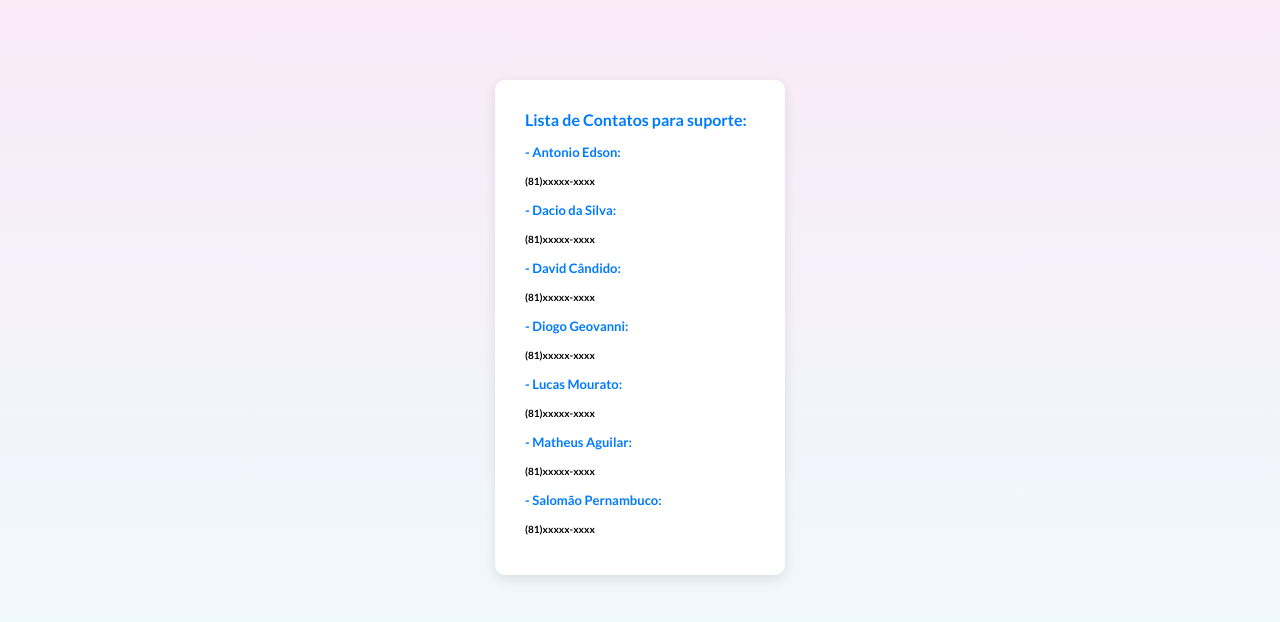
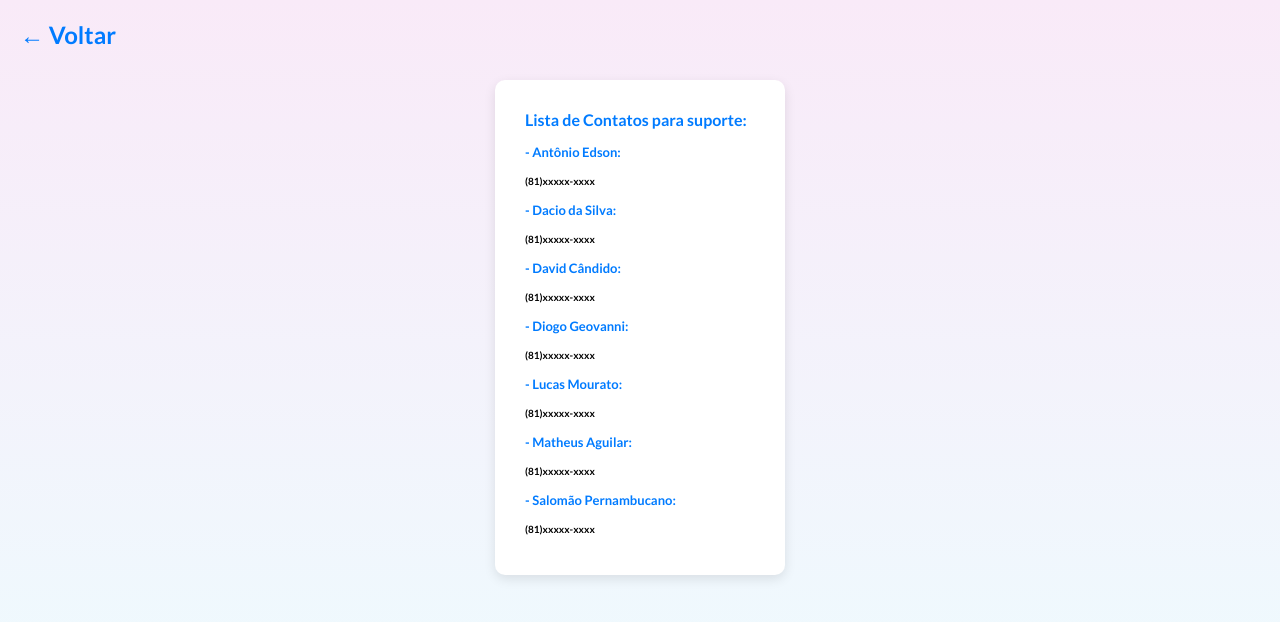
Before and after one commit to matheusarsenal/MED-ORG, a React (Vite) app in the folder FEnd/: page /suporte in a window 1280 px wide. Shown: the top 622 px of the page. Built offline with nearby package versions, Linux system fonts and the light colour scheme.

Commit message:
Atualizando a navegação entre as Páginas gerais

```diff
--- a/FEnd/src/Screens/BatePapo/index.jsx
+++ b/FEnd/src/Screens/BatePapo/index.jsx
@@ -1,7 +1,10 @@
 import React, { useState, useEffect } from 'react';
+import { useNavigate } from 'react-router-dom';
 import './style.css';
 
 function Chat() {
+  const navigate = useNavigate();
+
   const [messages, setMessages] = useState([
     { from: 'system', text: 'Bom dia Robsom. Como você está se sentindo hoje?' },
     { from: 'user', text: 'Olá Dr. Henrique estou um pouco melhor' },
@@ -30,6 +33,8 @@ function Chat() {
 
   return (
     <div className="chat-container">
+      <button className="voltar-btn" onClick={() => navigate(-1)}>← Voltar</button>
+
       <div className="header">
         <span>Dr. Henrique Dias Gonçalves</span>
         <span className="hora">{time}</span>
--- a/FEnd/src/Screens/HomeMedico/index.jsx
+++ b/FEnd/src/Screens/HomeMedico/index.jsx
@@ -1,5 +1,5 @@
+import { useNavigate } from "react-router-dom";
 import React from "react";
-import { useNavigate } from "react-router-dom";
 import './style.css';
 
 const HomeMedico = () => {
@@ -19,7 +19,7 @@ const HomeMedico = () => {
   const menuItems = [
     { label: "Lista de Consultas", icon: "📋", path: "/consultas" },
     { label: "Prescrições Atuais", icon: "💊", path: "/prescricoes" },
-    { label: "Criar Prescrição", icon: "✍️", path: "/criar-prescricao" },
+    { label: "Criar Prescrição", icon: "✍️", path: "/prescricao-medica" },
     { label: "Chat", icon: "💬", path: "/chat" },
     { label: "Mapa", icon: "📍", path: "/mapa" },
     { label: "Conta", icon: "👤", path: "/conta" },
--- a/FEnd/src/Screens/HomePaciente/index.jsx
+++ b/FEnd/src/Screens/HomePaciente/index.jsx
@@ -1,5 +1,5 @@
+import { useNavigate } from "react-router-dom";
 import React from "react";
-import { useNavigate } from "react-router-dom";
 import './style.css';
 
 const HomePaciente = () => {
@@ -18,8 +18,8 @@ const HomePaciente = () => {
 
   const menuItems = [
     { label: "Falar com Médicos", icon: "💬", path: "/chat" },
-    { label: "Agendamentos", icon: "📅" },
-    { label: "Prescrições Atuais", icon: "💊" },
+    { label: "Agendamentos", icon: "📅", path: "/servicos-oferecidos" },
+    { label: "Prescrições Atuais", icon: "💊", path: "/prescricao-paciente" },
     { label: "Mapa", icon: "📍" },
     { label: "Conta", icon: "👤" },
     { label: "Configurações", icon: "⚙️" },
--- a/FEnd/src/Screens/PagCadMedico/index.jsx
+++ b/FEnd/src/Screens/PagCadMedico/index.jsx
@@ -1,6 +1,6 @@
+import { useNavigate } from 'react-router-dom';
 import React, { useState } from 'react';
 import './style.css';
-import { useNavigate } from 'react-router-dom';
 
 
 export default function CadastroMedico() {
--- a/FEnd/src/Screens/PagCadPaciente/index.jsx
+++ b/FEnd/src/Screens/PagCadPaciente/index.jsx
@@ -1,6 +1,6 @@
+import { useNavigate } from 'react-router-dom';
 import React, { useState } from 'react';
 import './style.css';
-import { useNavigate } from 'react-router-dom';
 
 
 export default function CadastroPaciente() {
--- a/FEnd/src/Screens/PagCadSecretario/index.jsx
+++ b/FEnd/src/Screens/PagCadSecretario/index.jsx
@@ -1,6 +1,6 @@
+import { useNavigate } from 'react-router-dom';
 import React, { useState } from 'react';
 import './style.css';
-import { useNavigate } from 'react-router-dom';
 
 
 export default function CadastroSecretario() {
--- a/FEnd/src/Screens/PagSuporte/index.jsx
+++ b/FEnd/src/Screens/PagSuporte/index.jsx
@@ -1,12 +1,16 @@
+import { useNavigate } from 'react-router-dom';
+import { useState } from 'react';
 import './style.css'
-import { useState } from 'react';
 
 function Suporte() {
+    const navigate = useNavigate();
+
     return (
         <div className='SupTec'>
+            <button className="voltar-btn" onClick={() => navigate(-1)}>← Voltar</button>
             <form id='sup'>
                 <h1 id='titulo'>Lista de Contatos para suporte:</h1>
-                <h1 id='nome'>- Antonio Edson:</h1>
+                <h1 id='nome'>- Antônio Edson:</h1>
                 <h1 id='num'>(81)xxxxx-xxxx</h1>
                 <h1 id='nome'>- Dacio da Silva:</h1>
                 <h1 id='num'>(81)xxxxx-xxxx</h1>
@@ -18,7 +22,7 @@ function Suporte() {
                 <h1 id='num'>(81)xxxxx-xxxx</h1>
                 <h1 id='nome'>- Matheus Aguilar:</h1>
                 <h1 id='num'>(81)xxxxx-xxxx</h1>
-                <h1 id='nome'>- Salomão Pernambuco:</h1>
+                <h1 id='nome'>- Salomão Pernambucano:</h1>
                 <h1 id='num'>(81)xxxxx-xxxx</h1>
             </form>
         </div>
--- a/FEnd/src/Screens/PrescricaoMedica/index.jsx
+++ b/FEnd/src/Screens/PrescricaoMedica/index.jsx
@@ -1,6 +1,6 @@
 import React, { useEffect, useState } from "react";
+import { useNavigate } from "react-router-dom";
 import "./style.css";
-import { useNavigate } from "react-router-dom";
 
 export default function PrescricaoMedica() {
   const navigate = useNavigate();
@@ -8,12 +8,12 @@ export default function PrescricaoMedica() {
   const usuarioSalvo = JSON.parse(localStorage.getItem("usuario"));
   const tipoUsuario = usuarioSalvo?.tipo;
 
-  //useEffect(() => {
-    //if(tipoUsuario !== "medico" && tipoUsuario !== "paciente") {
-      //alert("Acesso restrito a médicos e pacientes.");
-      //navigate("/");
-    //}
-  //}, [tipoUsuario, navigate]);
+  // useEffect(() => {
+  //   if (tipoUsuario !== "medico" && tipoUsuario !== "paciente") {
+  //     alert("Acesso restrito a médicos e pacientes.");
+  //     navigate("/");
+  //   }
+  // }, [tipoUsuario, navigate]);
 
   const [form, setForm] = useState({
     medico: "",
@@ -44,7 +44,7 @@ export default function PrescricaoMedica() {
   return (
     <div className="prescricao-container">
       <div className="prescricao-header">
-        <button className="voltar-btn" onClick={() => navigate(-1)}>←</button>
+        <button className="voltar-btn" onClick={() => navigate(-1)}>← Voltar</button>
         <h2>Prescrição</h2>
       </div>
 
@@ -60,14 +60,11 @@ export default function PrescricaoMedica() {
         ))}
 
         {/* Comentado temporariamente para visualização */}
-{/* {tipoUsuario === "medico" && ( */}
-  <div className="botoes">
-    <button type="button" className="btn azul" onClick={handleSalvar}>
-      Salvar Prescrição
-    </button>
-  </div>
-{/* )} */}
-
+        {/* {tipoUsuario === "medico" && ( */}
+        <div className="botoes">
+          <button type="button" className="btn azul" onClick={handleSalvar}>Salvar Prescrição</button>
+        </div>
+        {/* )} */}
       </form>
     </div>
   );
--- a/FEnd/src/Screens/PrescricaoPaciente/index.jsx
+++ b/FEnd/src/Screens/PrescricaoPaciente/index.jsx
@@ -1,13 +1,13 @@
+import { useNavigate } from 'react-router-dom';
 import React from 'react';
 import './style.css';
-import { useNavigate } from 'react-router-dom';
 
 export default function PrescricaoPaciente() {
   const navigate = useNavigate();
 
   return (
     <div className="prescricao-container">
-      <button className="voltar-seta" onClick={() => navigate(-1)}>←</button>
+      <button className="voltar-btn" onClick={() => navigate(-1)}>← Voltar</button>
       <h2 className="titulo">Prescrição</h2>
 
       <div className="prescricao-card">
--- a/FEnd/src/Screens/Servicos/index.jsx
+++ b/FEnd/src/Screens/Servicos/index.jsx
@@ -1,9 +1,14 @@
+import { useNavigate } from 'react-router-dom';
 import { useState } from 'react';
 import './style.css'
 
 function MenuServicos() {
+    const navigate = useNavigate();
+
     return (
         <div className='Serv'>
+            <button className="voltar-btn" onClick={() => navigate(-1)}>← Voltar</button>
+
             <form id='Tit'>
                 <h1>Serviços Oferecidos:</h1>
             </form>
```
